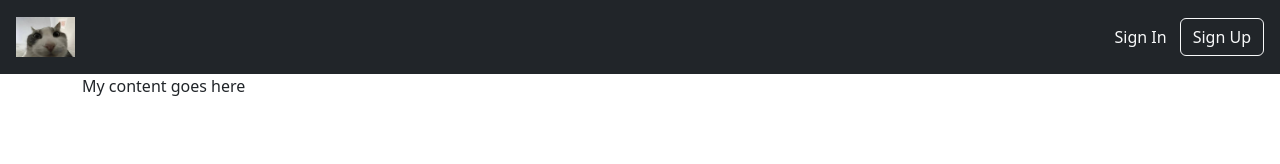
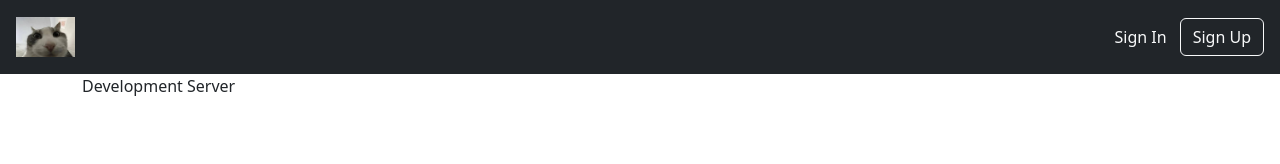
Before and after one commit to PatGally/DND-Performance-Assistant-Front-End, a React (Vite) app in the folder FrontEnd/dndpa/: page / in a window 1280 px wide. Shown: the top 164 px of the page. Built offline with nearby package versions, Linux system fonts and the light colour scheme; no server answers.

Commit message:
Dev Server

```diff
--- a/FrontEnd/dndpa/src/pages/HomePage.tsx
+++ b/FrontEnd/dndpa/src/pages/HomePage.tsx
@@ -23,7 +23,7 @@ function homePage(){
                 </div>
             </nav>
             <Container>
-                <Row><Col> My content goes here </Col></Row>
+                <Row><Col> Development Server </Col></Row>
             </Container>
         </>
     );
```
